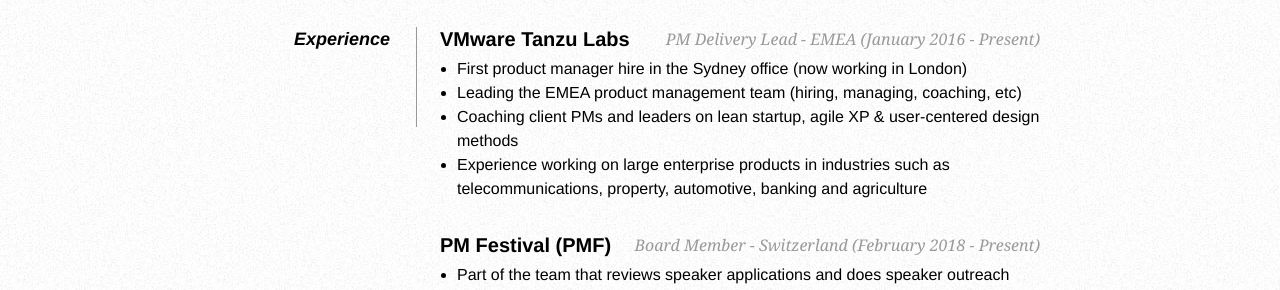
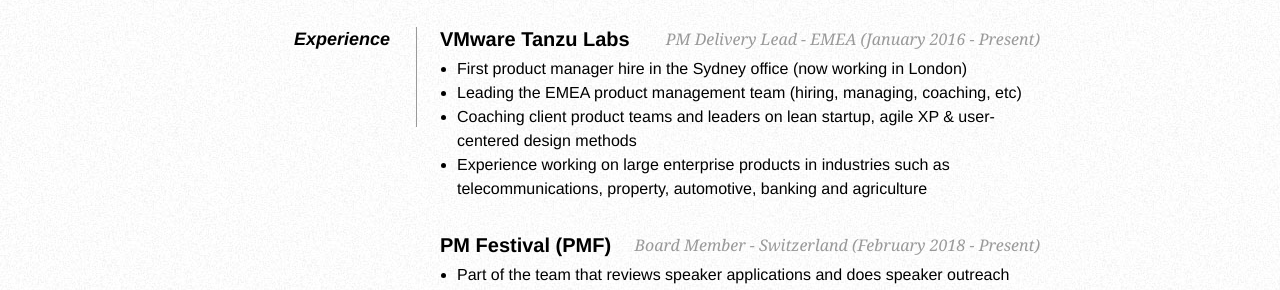
Before and after one commit to liamdarmody/liamdarmody.github.io, a Jekyll site: the page built from resume.html, in a window 1280 px wide. Shown: the part 309-599 px from the top of the page. Built offline with Jekyll 4.4.1, drawn with Linux system fonts in a browser that asks for light colours; Markdown is read by kramdown in place of the engine named in the settings.

Commit message:
Update resume.html

```diff
--- a/resume.html
+++ b/resume.html
@@ -42,7 +42,7 @@
       <ul>
         <li>First product manager hire in the Sydney office (now working in London)</li>
         <li>Leading the EMEA product management team (hiring, managing, coaching, etc)</li>
-        <li>Coaching client PMs and leaders on lean startup, agile XP &amp; user-centered design methods</li>
+        <li>Coaching client product teams and leaders on lean startup, agile XP &amp; user-centered design methods</li>
         <li>Experience working on large enterprise products in industries such as telecommunications, property, automotive, banking and agriculture</li>
       </ul>
 
```
